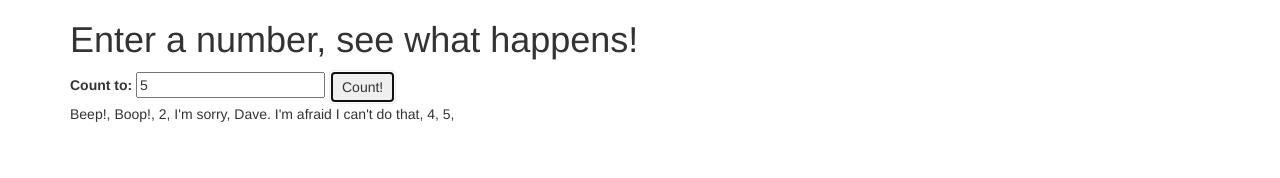
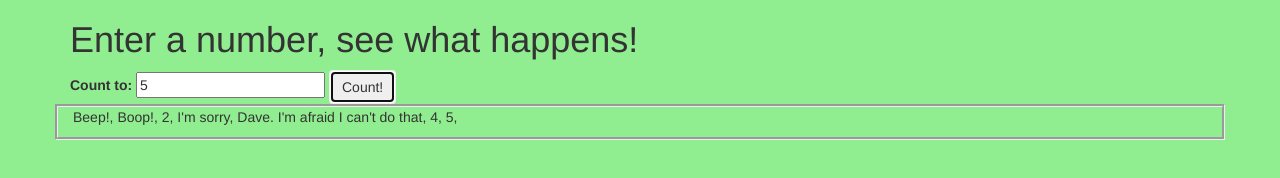
Before and after one commit to pinkjacket/beepboop, a plain HTML site: page index.html in a window 1280 px wide. Both pictures are taken after typing "5" into the empty fields and a click on the button "Count!". Drawn offline with Linux system fonts and the light colour scheme.

Commit message:
Added some minor CSS styling

```diff
--- a/css/styles.css
+++ b/css/styles.css
@@ -0,0 +1,7 @@
+body {
+  background-color: lightgreen;
+}
+#readout {
+  display:none;
+  border-style: groove;
+}
--- a/index.html
+++ b/index.html
@@ -12,7 +12,7 @@
       <h1>Enter a number, see what happens!</h1>
       <form id="input">
         <label for="countuntil">Count to:</label>
-        <input id="countuntil" type="number">
+        <input id="countuntil" type="number" min="0">
         <button type="submit" class="btn">Count!</button>
       </form>
     </div>
--- a/js/scripts.js
+++ b/js/scripts.js
@@ -15,11 +15,6 @@ for (var i = 0; i <= goalNumber; i++) {
   userOutputs.push(currentDigit);
   }
 
-// for (var j = 0; j <= userOutputs.length; j++) {
-//   if (userOutputs.charAt(j) === 1) {
-//     userOutputs[j] === "Boop!";
-//     }
-//   }
 }
 
 var hasNumber = function(digit, check) {
@@ -47,6 +42,7 @@ $(document).ready(function() {
         var goalNumber = parseInt($("input#countuntil").val());
         var finalList = countFunction(goalNumber);
         var userOutput = [];
+        $("#results").empty();
         $("#readout").show();
         userOutputs.forEach(function(userOutput) {
         $("#results").append(userOutput + ", ");
```
